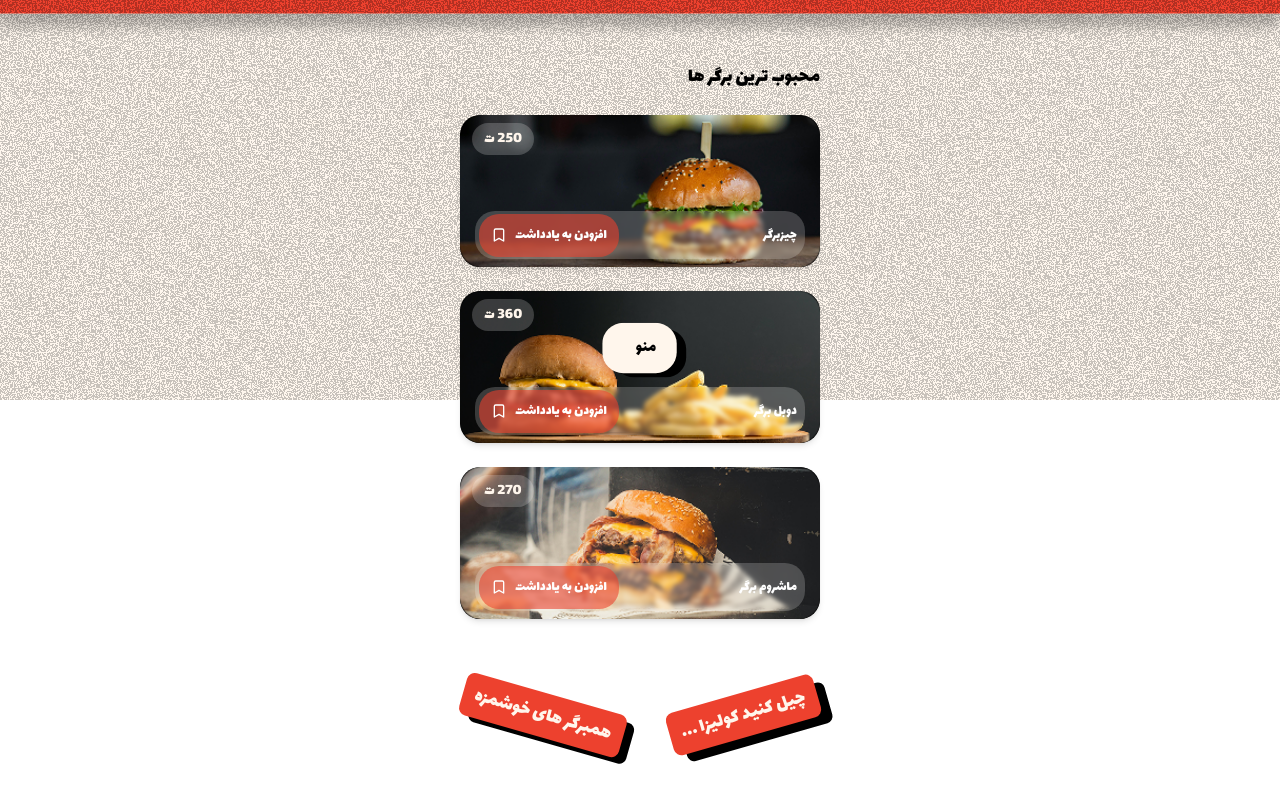
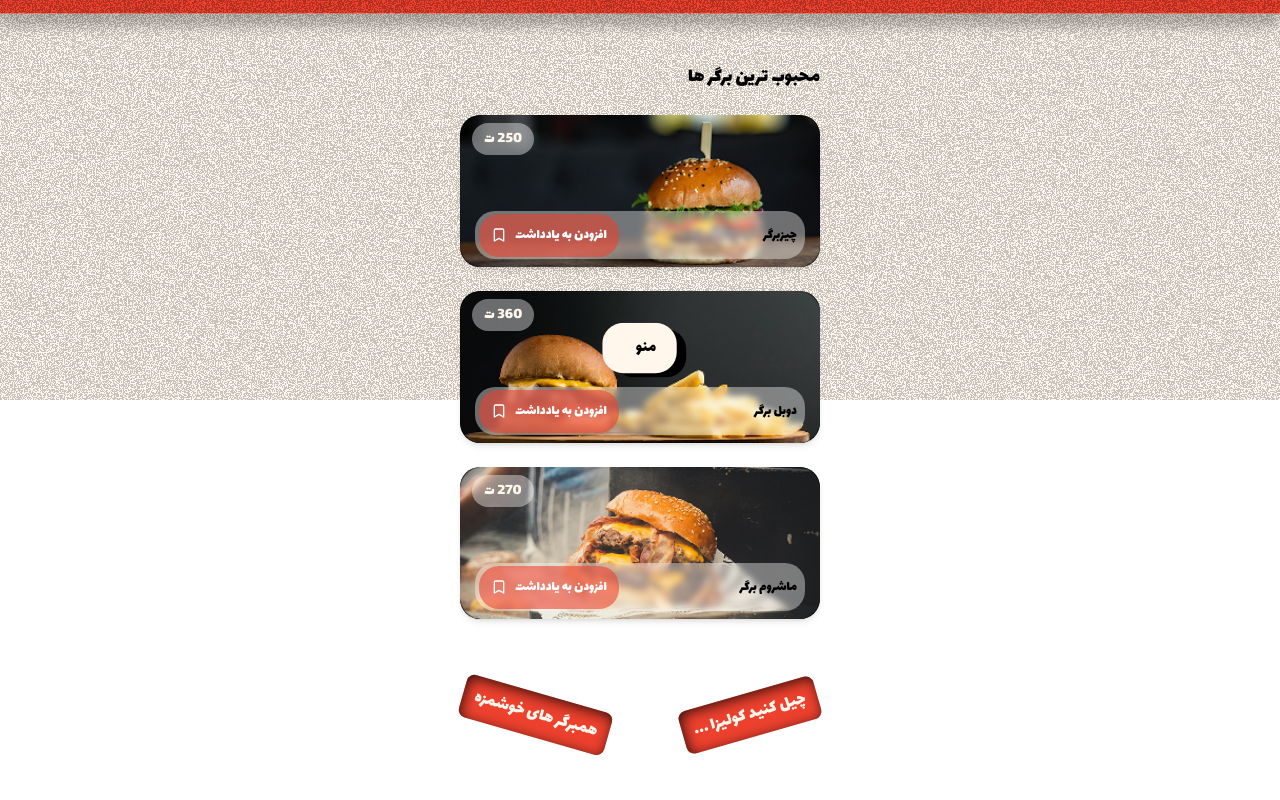
Before and after one commit to ariankheradmand/chill-burger, a Next.js app: page / in a window 1280 px wide. Shown: the part 400-1200 px from the top of the page. Built offline with nearby package versions, Linux system fonts and the light colour scheme.

Commit message:
changed the bookmark sign

```diff
--- a/app/globals.css
+++ b/app/globals.css
@@ -55,3 +55,9 @@ body {
 -moz-box-shadow: 10px 10px 0px -1px rgba(0,0,0,1);
 
 }
+
+.inner-shadow {
+box-shadow: 2px 3px 13px 0px rgba(0,0,0,0.77) inset;
+-webkit-box-shadow: 2px 3px 13px 0px rgba(0,0,0,0.77) inset;
+-moz-box-shadow: 2px 3px 13px 0px rgba(0,0,0,0.77) inset;
+}
--- a/app/page.js
+++ b/app/page.js
@@ -13,8 +13,8 @@ import { useState } from "react";
 export default function Home() {
   const [itemChanged , setItemChanged] = useState(false);
   return (
-    <div className="font-lalezar flex flex-col items-center justify-center gap-6 overflow-hidden ">
-     <Image src={'/background-texture.svg'} width={500} height={500} className=" fixed w-full h-full left-0 -bottom-0 object-cover" />
+    <div className="font-lalezar flex flex-col items-center justify-center gap-6 overflow-hidden relative">
+     <Image src={'/background-texture.svg'} width={500} height={500} className=" fixed w-full h-full left-0 bottom-0  object-cover" />
      <Navbar />
      <Hero setItemChanged={setItemChanged} />
      <Buttons itemChanged={itemChanged} setItemChanged={setItemChanged} />
--- a/components/Hero.js
+++ b/components/Hero.js
@@ -85,10 +85,10 @@ function Hero({ setItemChanged }) {
         <span
           key={index}
           id="boxes"
-          className="w-11/12 h-38  opacity-0 sm:w-90 relative flex-cc bg-black rounded-[20px] shadow-md overflow-hidden"
+          className="w-11/12 h-38  opacity-0 sm:w-90 relative  flex-cc bg-black rounded-[20px] shadow-md overflow-hidden"
         >
           <Image
-            className="absolute w-full h-full"
+            className="absolute w-full h-full "
             width={500}
             height={300}
             alt={item.items.name}
@@ -96,11 +96,11 @@ function Hero({ setItemChanged }) {
           />
           <span
             dir="rtl"
-            className="absolute top-2 bg-white/20 px-3 left-3 flex-cc text-[16px] py-1 rounded-[20px]"
+            className="absolute top-2 bg-white/40 px-3 left-3 flex-cc text-[16px] py-1 rounded-[20px]"
           >
             {item.items.price}
           </span>
-          <div className="absolute text-sm flex items-center justify-between bottom-2 w-11/12 h-12 text-white bg-white/20 backdrop-blur-[2px] rounded-[20px]">
+          <div className="absolute text-sm flex items-center justify-between bottom-2 w-11/12 h-12 text-white bg-white/40 backdrop-blur-[3px] rounded-[20px]">
             <button
               onClick={(e) => {
                 handleAdd(item, index);
@@ -129,7 +129,7 @@ function Hero({ setItemChanged }) {
               )}
               افزودن به یادداشت
             </button>
-            <div className="pr-2">{item.items.name}</div>
+            <div className="pr-2 text-primary-black">{item.items.name}</div>
           </div>
         </span>
       ))}
@@ -137,14 +137,14 @@ function Hero({ setItemChanged }) {
       <div className="h-36 w-11/12  sm:w-90 flex items-center justify-between ">
         <div
           id="badge"
-          className="bg-primary-red opacity-0 px-3 py-2 rounded-[8px] text-xl shadow-rb rotate-16"
+          className="bg-primary-red inner-shadow opacity-0 px-3 py-2 rounded-[8px] text-lg inner-shadow  rotate-16"
         >
           همبرگر های خوشمزه
         </div>
         <div
           id="badge"
           dir="rtl"
-          className="bg-primary-red opacity-0 px-3 py-2 rounded-[8px] text-xl shadow-rbv2 -rotate-16"
+          className="bg-primary-red inner-shadow opacity-0 px-3 py-2 rounded-[8px] text-lg inner-shadow  -rotate-16"
         >
           چیل کنید کولیزا ...
         </div>
--- a/components/Items.js
+++ b/components/Items.js
@@ -8,6 +8,8 @@ import {
   BookmarkPlus,
   Bookmark,
   BadgeQuestionMark,
+  CirclePlus,
+  Check,
 } from "lucide-react";
 import React, { useState, useEffect, useRef } from "react";
 import Menu_items from "@/libs/items";
@@ -189,13 +191,13 @@ function Items({ setItemChanged }) {
                           handleAdd(food, key);
 
                         }}
-                        className="p-1 bg-white/30 hover:bg-white/50 shadow-sm shadow-black/20 border-b-2 border-black"
+                        className="p-1 bg-white/30 hover:bg-white/50 shadow-md shadow-black/40  rounded-[20px]"
                         title="Save to reminders"
                       >
                         {activePlus[key] ? (
-                          <BookmarkPlus size={18} />
+                          <Check  size={18}/>
                         ) : (
-                          <Bookmark size={18} />
+                          <CirclePlus  size={18}/>
                         )}
                       </button>
                     </div>
```
